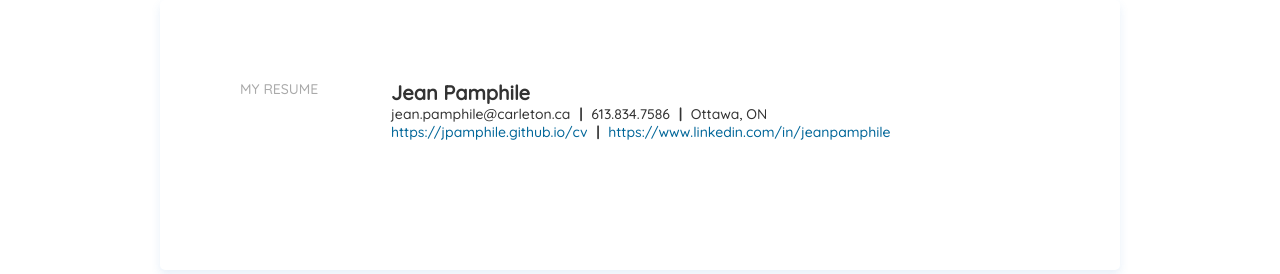
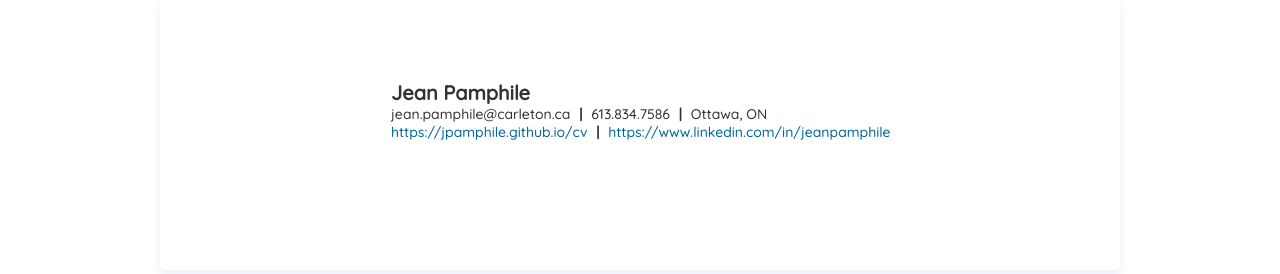
Before and after one commit to jpamphile/cv, a Jekyll site: the page built from index.html, in a window 1280 px wide. Shown: the top 274 px of the page. Built offline with Jekyll 4.4.1, drawn with Linux system fonts in a browser that asks for light colours; some web fonts are replaced.

Commit message:
Update index.html

```diff
--- a/index.html
+++ b/index.html
@@ -19,7 +19,7 @@ title: "cv"
 	<div id="resume">
     	<div id="avatarBlock">
 			<div class="sectionName">
-				<span>MY RESUME</span>
+				<span></span>
 			</div>
 		</div>
 		<div id="infoBlock">
```
